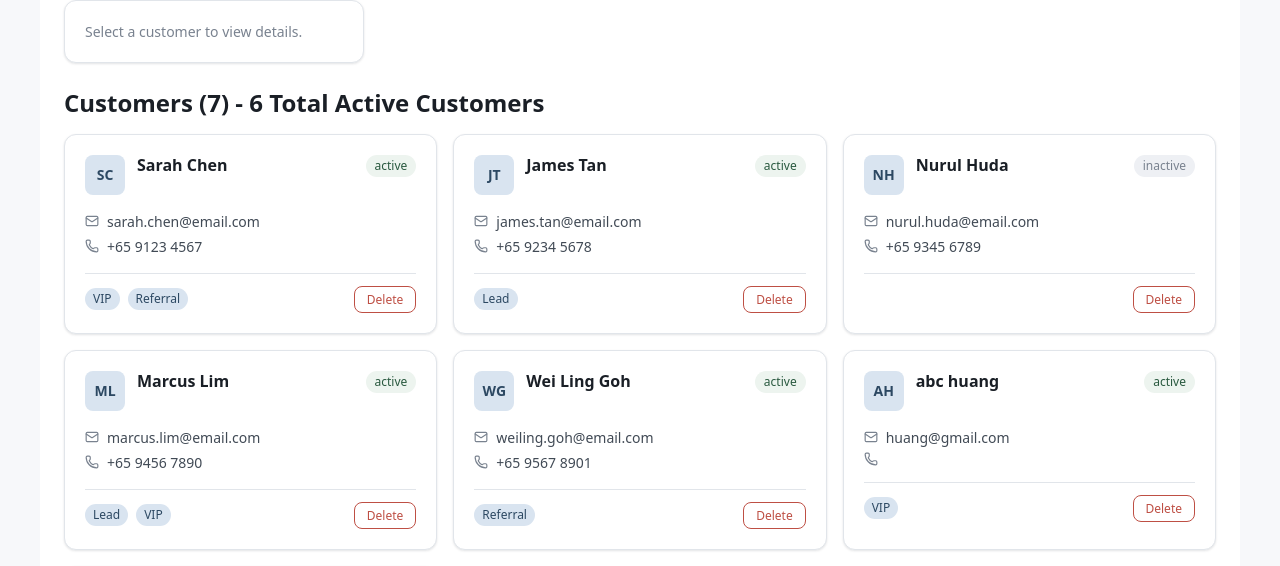
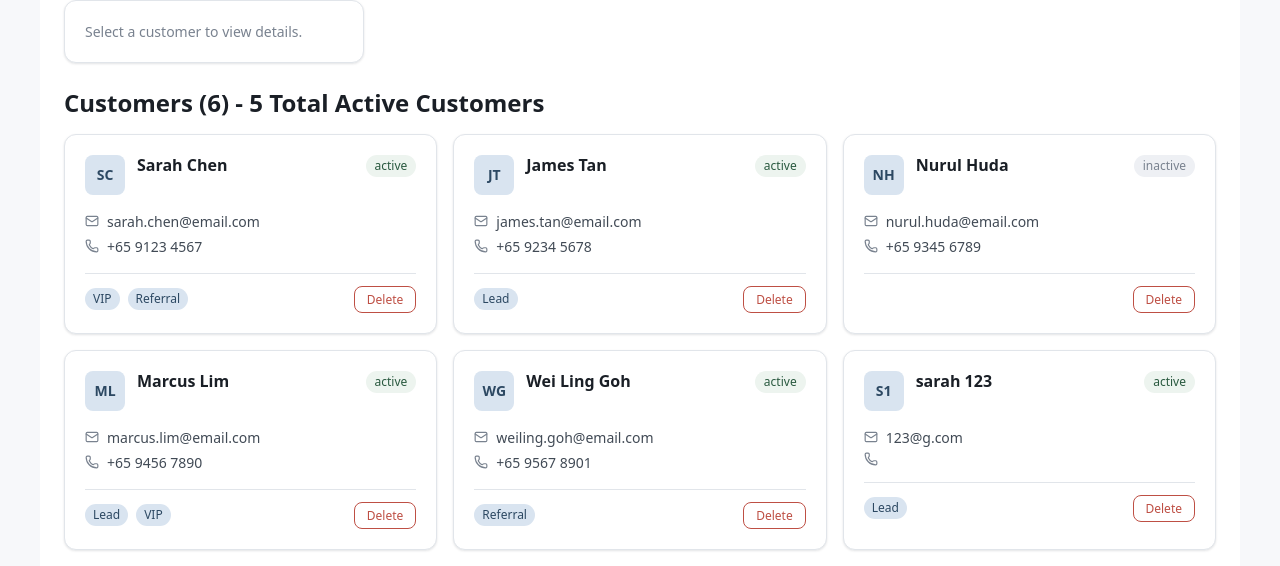
Before and after one commit to Joel-Wong0794/simple-crm-example, a React (Vite) app: page / in a window 1280 px wide. Shown: the part 197-763 px from the top of the page. Built offline with nearby package versions, Linux system fonts and the light colour scheme; data requests are answered from the project's data file.

Commit message:
(2026-07-06) Part 3: Deleting Customers via DELETE.

```diff
--- a/data/db.json
+++ b/data/db.json
@@ -71,20 +71,6 @@
       "createdAt": "2024-08-19"
     },
     {
-      "firstName": "abc",
-      "lastName": "huang",
-      "email": "huang@gmail.com",
-      "phone": "",
-      "status": "active",
-      "tags": [
-        "VIP"
-      ],
-      "company": "",
-      "notes": "",
-      "createdAt": "2026-07-06",
-      "id": "Lp_0nVG7EGc"
-    },
-    {
       "firstName": "sarah",
       "lastName": "123",
       "email": "123@g.com",
--- a/src/App.jsx
+++ b/src/App.jsx
@@ -69,10 +69,23 @@ function App() {
     });
   };
 
-  const handleDeleteCustomer = (customerId) => {
-    setCustomers(customers.filter((c) => c.id !== customerId));
-    if (selectedCustomer?.id === customerId) {
-      setSelectedCustomer(null);
+  const handleDeleteCustomer = async (customerId) => {
+    try {
+      const response = await fetch(`${API_BASE}/customers/${customerId}`, {
+        method: "DELETE",
+      });
+
+      if (!response.ok) {
+        throw new Error(`Failed to delete customer: ${response.status}`);
+      }
+
+      setCustomers(customers.filter((c) => c.id !== customerId));
+
+      if (selectedCustomer?.id === customerId) {
+        setSelectedCustomer(null);
+      }
+    } catch (err) {
+      alert(err.message);
     }
   };
 
```
